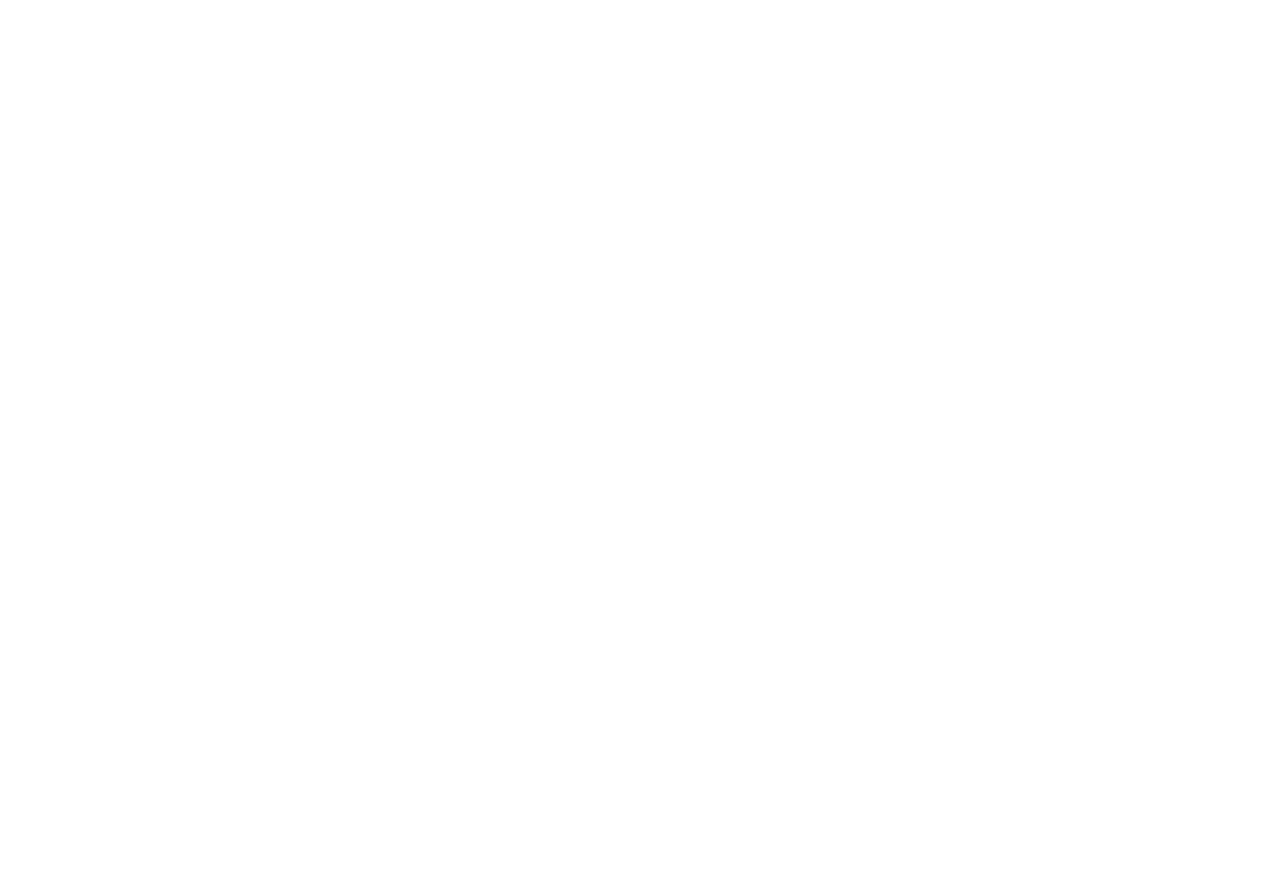
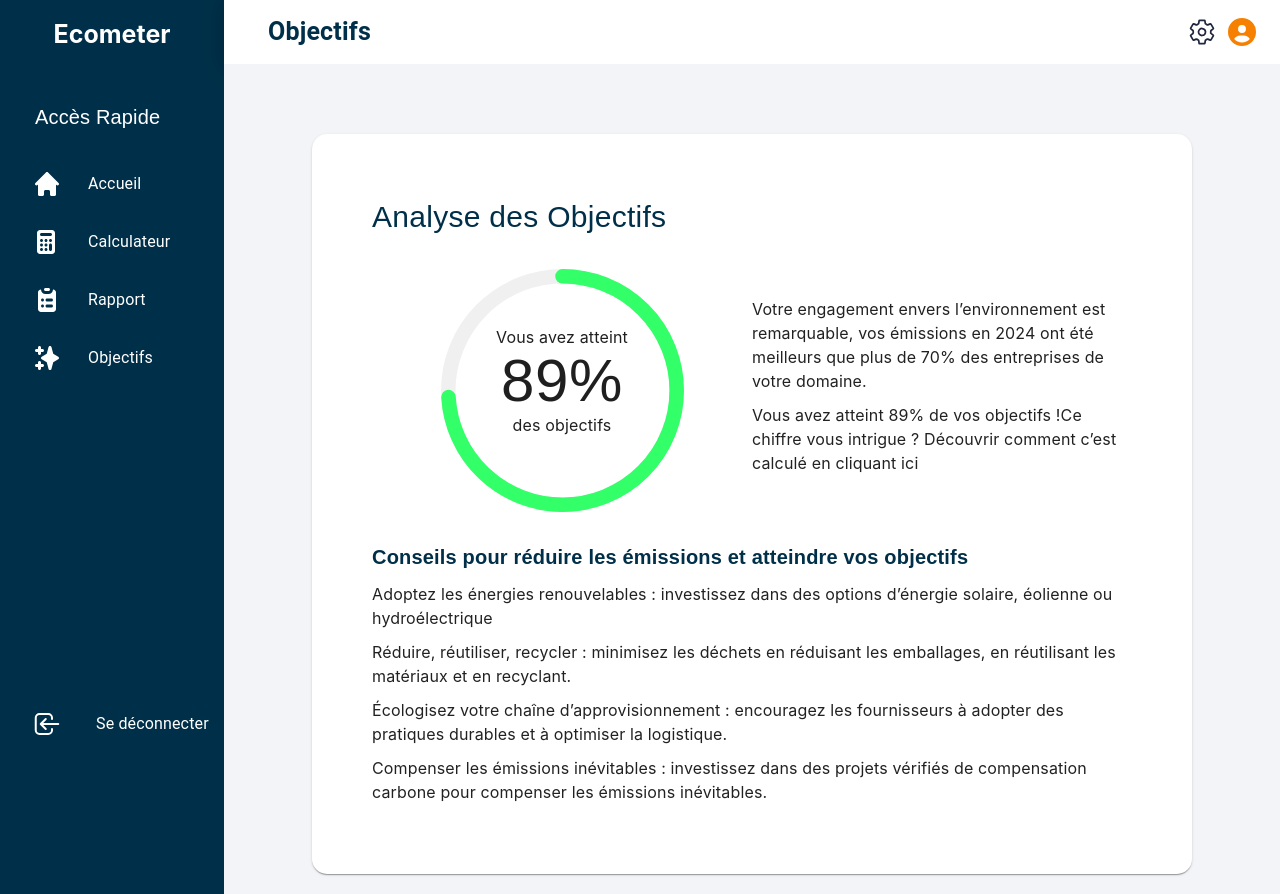
Before and after one commit to AzzouzAimen/Ecometer, a React (Vite) app in the folder frontend/: page /objectifs in a window 1280 px wide. Before the commit this address had no page. Before the commit the page ends 800 px from the top, so only its background shows below. Built offline with nearby package versions, Linux system fonts and the light colour scheme.

Commit message:
objectifspage

```diff
--- a/frontend/src/App.jsx
+++ b/frontend/src/App.jsx
@@ -1,6 +1,5 @@
 import { BrowserRouter, Routes, Route, Navigate } from "react-router-dom";
 import { QueryClient, QueryClientProvider } from "@tanstack/react-query";
-
 const queryClient = new QueryClient({
   defaultOptions: {
     queries: {
@@ -15,6 +14,7 @@
 import Calculateur from "./Auth/Pages/Calculateur.jsx";
 import Acceuil from "./Auth/Pages/Accueil.jsx";
 import Rapport from "./Auth/Pages/Rapport.jsx";
+import Objectifs from "./Auth/Pages/Objectifs.jsx";
 import "./App.css";
 
 function App() {
@@ -32,6 +32,7 @@
           />
           <Route path="/calculateur" element={<Calculateur />} />
           <Route path="/rapport" element={<Rapport />} />
+          <Route path="/objectifs" element={<Objectifs />} />
         </Routes>
       </QueryClientProvider>
     </BrowserRouter>
--- a/frontend/src/Auth/Components/SideBar.jsx
+++ b/frontend/src/Auth/Components/SideBar.jsx
@@ -108,7 +108,7 @@
             </ListItemIcon>
             <ListItemText primary="Rapport" style={listItemTextStyle} />
           </ListItem>
-          <ListItem button style={listItemStyle}>
+          <ListItem button style={listItemStyle} onClick={() => handleListItemClick("/objectifs")}>
             <ListItemIcon style={{ color: "#fff" }}>
               <ObjectifIcon />
             </ListItemIcon>
--- a/frontend/src/Auth/Pages/Objectifs.jsx
+++ b/frontend/src/Auth/Pages/Objectifs.jsx
@@ -95,13 +95,16 @@
                                     <Typography style={Styles.Text11}>Adoptez les énergies renouvelables : investissez dans des options d’énergie solaire, éolienne ou hydroélectrique</Typography>
                                 </li>
                                 <li>
-                                    <Typography style={Styles.Text11}>Adoptez les énergies renouvelables : investissez dans des options d’énergie solaire, éolienne ou hydroélectrique</Typography>
+                                    <Typography style={Styles.Text11}>Réduire, réutiliser, recycler : minimisez les déchets en réduisant les emballages, en réutilisant les matériaux et en recyclant.
+</Typography>
                                 </li>
                                 <li>
-                                    <Typography style={Styles.Text11}>Adoptez les énergies renouvelables : investissez dans des options d’énergie solaire, éolienne ou hydroélectrique</Typography>
+                                    <Typography style={Styles.Text11}>Écologisez votre chaîne d’approvisionnement : encouragez les fournisseurs à adopter des pratiques durables et à optimiser la logistique.
+</Typography>
                                 </li>
                                 <li>
-                                    <Typography style={Styles.Text11}>Adoptez les énergies renouvelables : investissez dans des options d’énergie solaire, éolienne ou hydroélectrique</Typography>
+                                    <Typography style={Styles.Text11}>Compenser les émissions inévitables : investissez dans des projets vérifiés de compensation carbone pour compenser les émissions inévitables.
+</Typography>
                                 </li>
                              </ul>
                            </Grid>
@@ -116,5 +119,4 @@
     </Grid>
   );
 };
-
 export default Objectifs;
```
